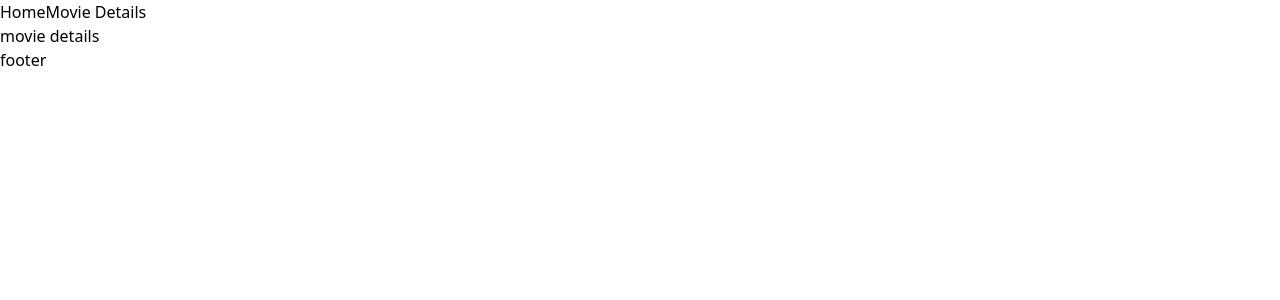
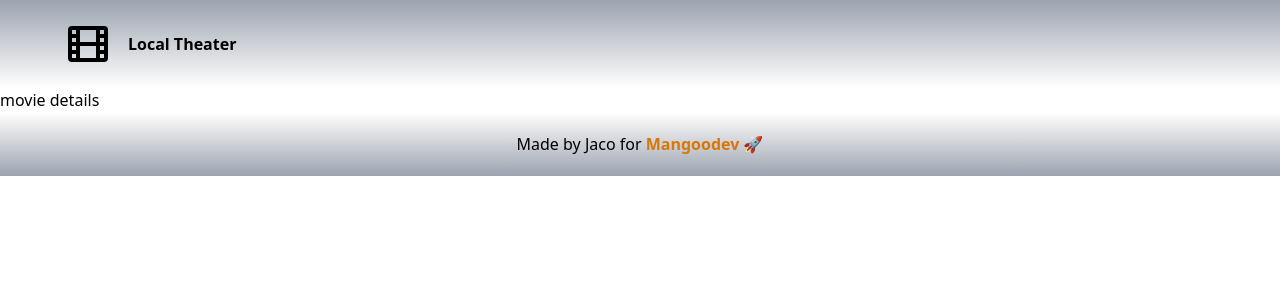
Before and after one commit to Jacodom/react-coding-challenge-mdev, a React (Create React App) app: page /movie-details/123 in a window 1280 px wide. Shown: the top 300 px of the page. Built offline with nearby package versions, Linux system fonts and the light colour scheme.

Commit message:
UPDATE: Change styling for footer and header

```diff
--- a/src/components/Footer/Footer.tsx
+++ b/src/components/Footer/Footer.tsx
@@ -2,7 +2,13 @@ import React from 'react';
 
 const Footer = () => {
     return (
-        <h1>footer</h1>
+        <>
+            <footer className="bg-gradient-to-t from-gray-400 to-white px-4 sm:px-6 lg:px-16 py-5">
+                <div className="container mx-auto divide-y divide-black divide-opacity-12 text-center">
+                    <p>Made by Jaco for <a className="text-yellow-600 font-semibold" href="https://www.mangoodev.com/">Mangoodev 🚀</a></p>
+                </div>
+            </footer>
+        </>
     )
 };
 
--- a/src/components/Navbar/Navbar.tsx
+++ b/src/components/Navbar/Navbar.tsx
@@ -5,8 +5,22 @@ import { Link } from 'react-router-dom';
 const Navbar = () => {
     return (
         <>
-            <Link to="/">Home</Link>
-            <Link to="/movie-details/123">Movie Details</Link>
+            <header className="bg-gradient-to-b from-gray-400 to-white px-4 sm:px-6 lg:px-16 py-5">
+                <div className="container mx-auto divide-y divide-black divide-opacity-12 hover:text-yellow-600">
+                    <Link to="/">
+                        <div className="w-auto flex flex-row">
+                            <div className="w-12">
+                                <svg xmlns="http://www.w3.org/2000/svg" fill="none" viewBox="0 0 24 24" stroke="currentColor">
+                                    <path strokeLinecap="round" strokeLinejoin="round" strokeWidth={2} d="M7 4v16M17 4v16M3 8h4m10 0h4M3 12h18M3 16h4m10 0h4M4 20h16a1 1 0 001-1V5a1 1 0 00-1-1H4a1 1 0 00-1 1v14a1 1 0 001 1z" />
+                                </svg>
+                            </div>
+                            <div className="flex justify-center flex-col">
+                                <h1 className="pl-4 font-bold">Local Theater</h1>
+                            </div>
+                        </div>
+                    </Link>
+                </div>
+            </header>
         </>
     )
 };
```
